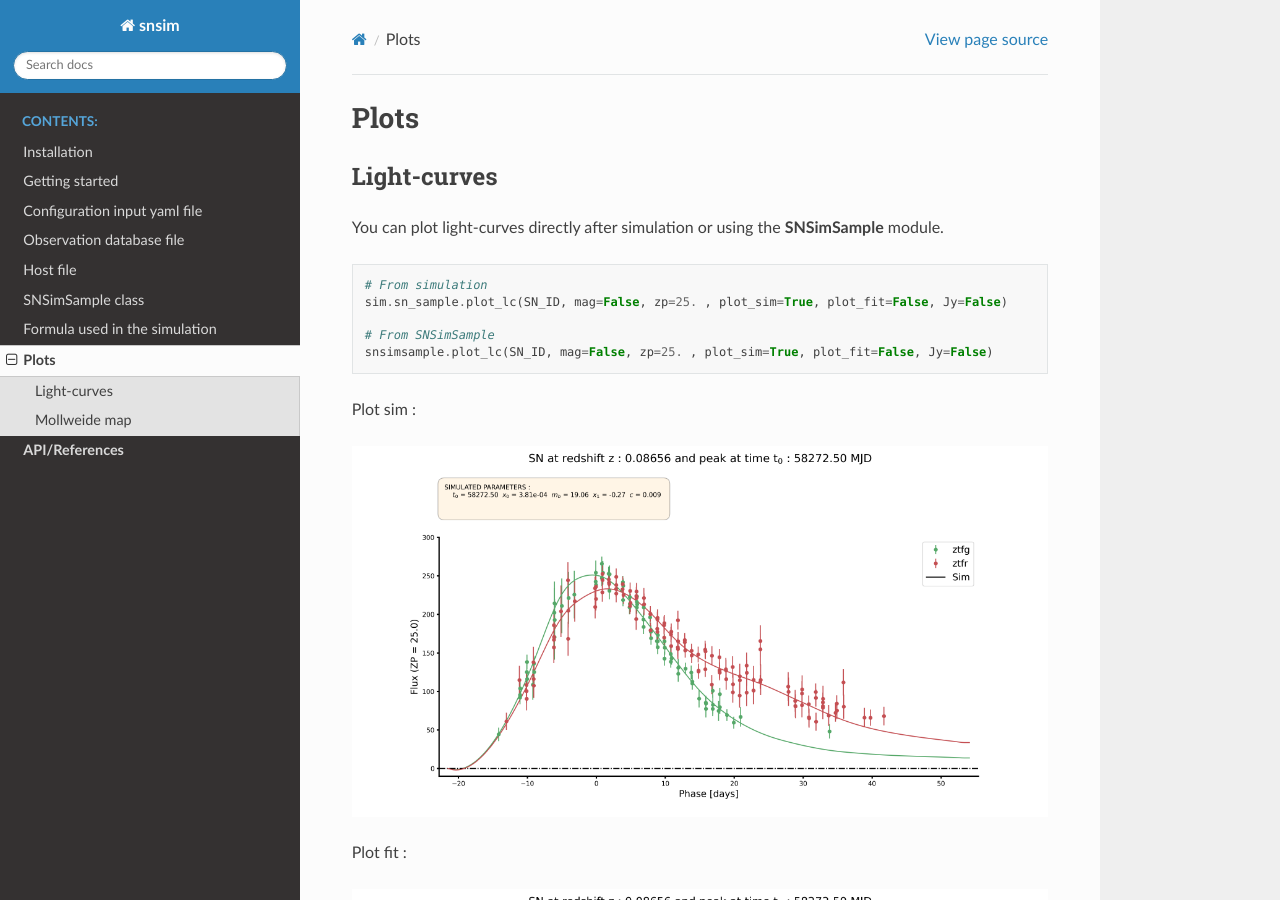
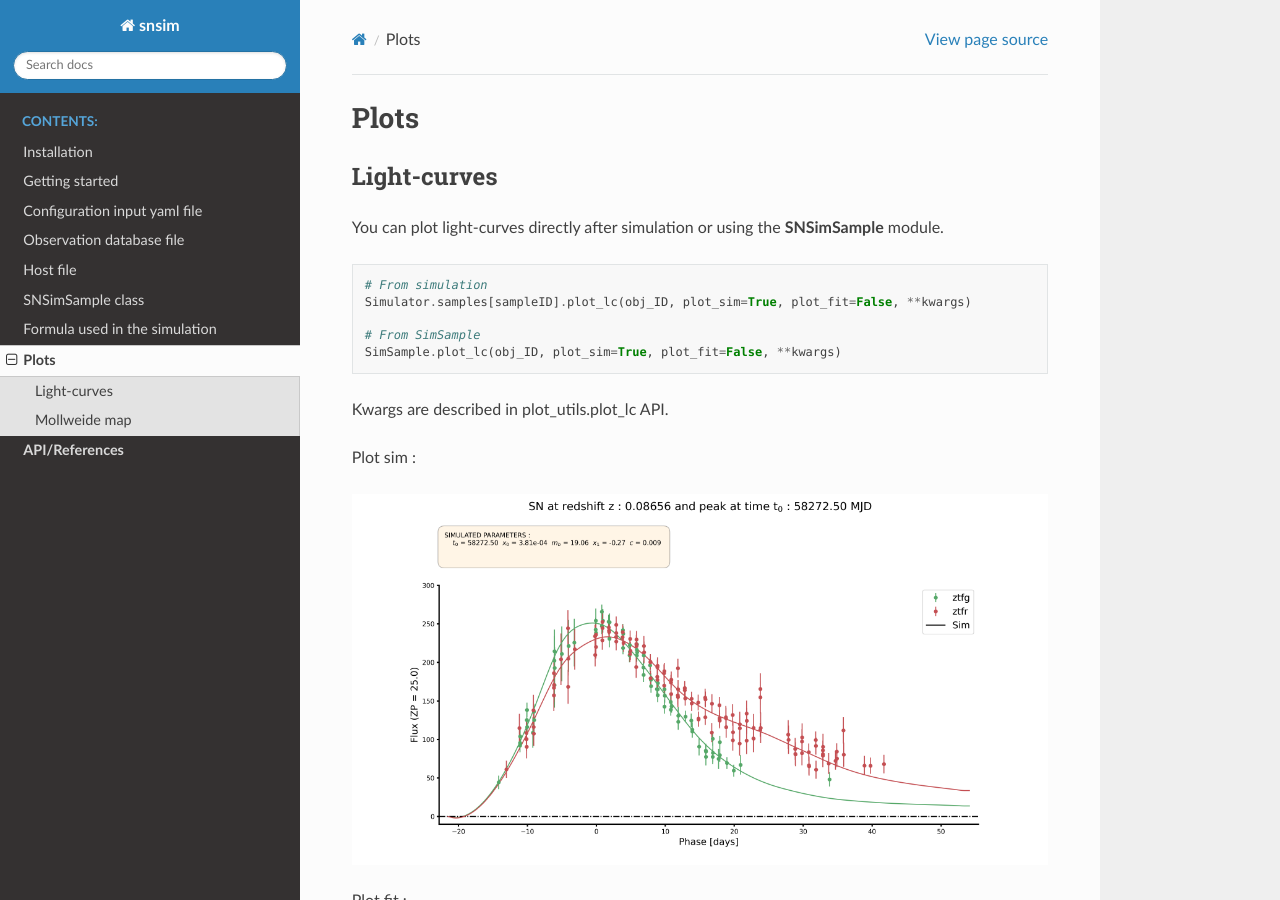
Before and after one commit to bastiencarreres/snsim, a Sphinx documentation site: the page built from docs/plots.md, in a window 1280 px wide and 900 px high. Built offline with Sphinx 7.4.7 and the Read the Docs theme 2.0.0, drawn with Linux system fonts in a browser that asks for light colours; pages that are not in the unit, such as notebooks, are missing from menus.

Commit message:
change plot doc

````diff
--- a/docs/plots.md
+++ b/docs/plots.md
@@ -6,31 +6,31 @@ You can plot light-curves directly after simulation or using the **SNSimSample**
 
 ```python
 # From simulation
-sim.sn_sample.plot_lc(SN_ID, mag=False, zp=25. , plot_sim=True, plot_fit=False, Jy=False)
+Simulator.samples[sampleID].plot_lc(obj_ID, plot_sim=True, plot_fit=False, **kwargs)
 
-# From SNSimSample
-snsimsample.plot_lc(SN_ID, mag=False, zp=25. , plot_sim=True, plot_fit=False, Jy=False)
+# From SimSample
+SimSample.plot_lc(obj_ID, plot_sim=True, plot_fit=False, **kwargs)
 ```
+
+Kwargs are described in plot_utils.plot_lc API.
+
+
 
 Plot sim :
 
-![](_static/lc_sim.png)
+<img title="" src="_static/lc_sim.png" alt="" width="835" data-align="center">
 
 Plot  fit :
 
-![](_static/lc_fit.png)
-
-
+<img src="_static/lc_fit.png" title="" alt="" data-align="center">
 
 The same plot can be show in magnitude :
 
-![lc_mag](_static/lc_mag.png)
+<img src="_static/lc_mag.png" title="" alt="lc_mag" data-align="left">
 
 Or in Jansky :
 
-![lc_jy](_static/lc_jy.png)
-
-
+<img src="_static/lc_jy.png" title="" alt="lc_jy" data-align="left">
 
 ## Mollweide map
 
````
